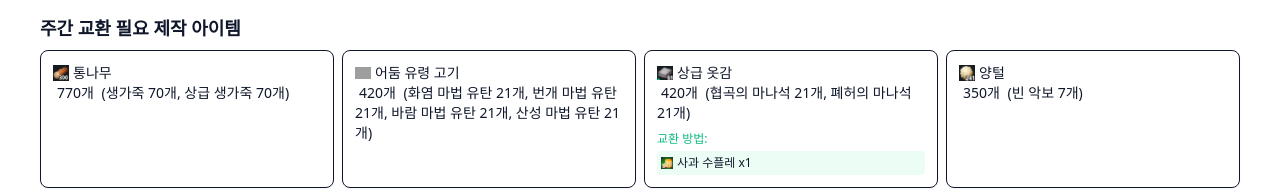
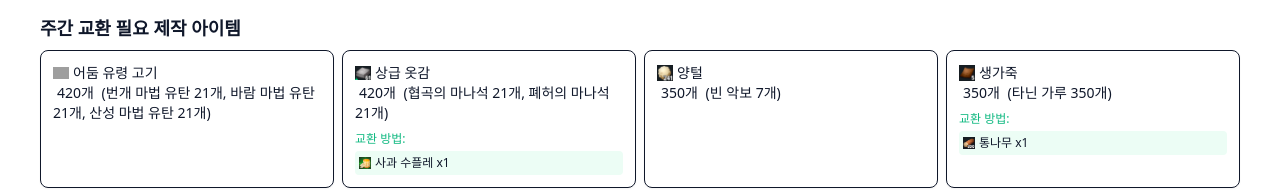
Before and after one commit to lhs-source/moma, a Vue app: page /trade in a window 1280 px wide. Shown: the part 619-809 px from the top of the page. Built offline with nearby package versions, Linux system fonts and the light colour scheme; grey boxes are pictures that could not be loaded; the HTML template or start-up script is replaced by a standard one.

Commit message:
중간 산출물 중복 제거

```diff
--- a/src/components/trade/WeeklyRequirements.vue
+++ b/src/components/trade/WeeklyRequirements.vue
@@ -160,6 +160,88 @@ const weeklyRequirements = computed<WeeklyRequirement[]>(() => {
     .sort((a, b) => b.totalQuantity - a.totalQuantity)
 })
 
+// 순환 의존성이 없는 필요 아이템만 필터링한 computed 속성
+const filteredWeeklyRequirements = computed<WeeklyRequirement[]>(() => {
+  // 모든 교환에서 필요한(requiredItemId) 아이템과 얻는(itemId) 아이템 목록 생성
+  const requiredItemsSet = new Set<string>()
+  const targetItemsSet = new Set<string>()
+
+  // 모든 교환 항목을 확인하여 필요 아이템과 대상 아이템 수집
+  Object.values(tradeData.value).forEach((trades: TradeData[]) => {
+    trades.forEach((trade: TradeData) => {
+      if (!props.disabledTrades.has(trade.id)) {
+        requiredItemsSet.add(trade.requiredItemId)
+        targetItemsSet.add(trade.itemId)
+      }
+    })
+  })
+
+  // 순환 의존성이 있는 아이템 식별 (필요 아이템이면서 동시에 대상 아이템인 경우)
+  const circularDependencyItems = new Set<string>()
+  requiredItemsSet.forEach(itemId => {
+    if (targetItemsSet.has(itemId)) {
+      circularDependencyItems.add(itemId)
+    }
+  })
+
+  // 최종 산출물(end product) 아이템 목록 식별
+  // 최종 산출물은 다른 교환의 재료로 사용되지 않는 아이템
+  const finalProductItems = new Set<string>()
+  targetItemsSet.forEach(itemId => {
+    if (!requiredItemsSet.has(itemId)) {
+      finalProductItems.add(itemId)
+    }
+  })
+
+  // 특수 케이스 처리: 특정 최종 산출물은 항상 포함 (예: 상급 목재+)
+  const specialFinalProducts = new Set(['superior_wood_plus'])
+  specialFinalProducts.forEach(itemId => {
+    finalProductItems.add(itemId)
+  })
+
+  // 순환 의존성이 있는 아이템을 필터링하되, 최종 산출물인 경우는 포함
+  return weeklyRequirements.value.filter(requirement => {
+    // 1. 해당 아이템이 순환 의존성이 있지만 최종 산출물이면 포함
+    if (circularDependencyItems.has(requirement.itemId)) {
+      // 최종 산출물에 해당하는 trades만 포함하도록 필터링
+      if (requirement.trades) {
+        const filteredTrades = requirement.trades.filter(trade =>
+          finalProductItems.has(trade.requiredItemId)
+        )
+
+        if (filteredTrades.length > 0) {
+          // 필터링된 trades만 사용하도록 업데이트
+          requirement.trades = filteredTrades
+          return true
+        }
+      }
+      return false
+    }
+
+    // 2. 교환을 통해 얻는 아이템 중 순환 의존성이 있는 경우, 최종 산출물에만 사용되는지 확인
+    if (requirement.trades) {
+      // 순환 의존성이 있는 trades를 찾기
+      const circularTrades = requirement.trades.filter(trade =>
+        circularDependencyItems.has(trade.requiredItemId) && !finalProductItems.has(trade.requiredItemId)
+      )
+
+      // 모든 trades가 순환 의존성이 있고 최종 산출물이 아니면 제외
+      if (circularTrades.length === requirement.trades.length) {
+        return false
+      }
+
+      // 순환 의존성 trades 제거
+      if (circularTrades.length > 0) {
+        requirement.trades = requirement.trades.filter(trade =>
+          !circularDependencyItems.has(trade.requiredItemId) || finalProductItems.has(trade.requiredItemId)
+        )
+      }
+    }
+
+    return true
+  })
+})
+
 const getItemInfo = (itemId: string): Item | undefined => {
   return items.find(item => item.id === itemId)
 }
@@ -217,14 +299,14 @@ const getItemRecipe = (itemId: string): Recipe | undefined => {
 
     <!-- 최종 필요 재료 섹션 - 컴포넌트로 분리 -->
     <TotalRequiredMaterials
-      :weeklyRequirements="weeklyRequirements"
+      :weeklyRequirements="filteredWeeklyRequirements"
       :recipes="recipes"
       :getItemInfo="getItemInfo"
     />
 
     <!-- 활성화된 교환 목록 컴포넌트 -->
     <WeeklyTradeRequirements
-      :weeklyRequirements="weeklyRequirements"
+      :weeklyRequirements="filteredWeeklyRequirements"
       :getItemInfo="getItemInfo"
       :getItemRecipe="getItemRecipe"
     />
```
